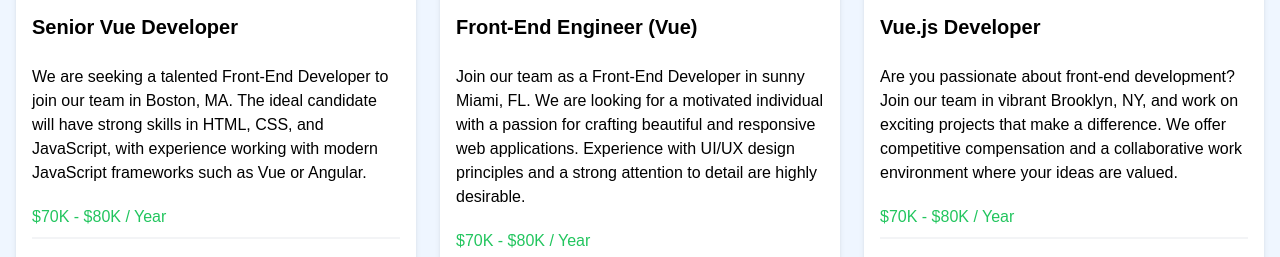
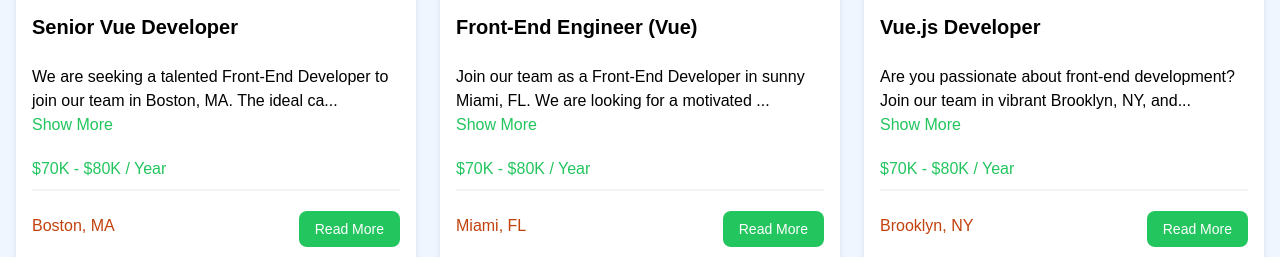
Before and after one commit to griminir/vue-learning, a Vue app: page / in a window 1280 px wide. Shown: the part 520-777 px from the top of the page. Built offline with nearby package versions, Linux system fonts and the light colour scheme.

Commit message:
worked with computed to change stuff based on ref values

```diff
--- a/src/components/JobListing.vue
+++ b/src/components/JobListing.vue
@@ -1,9 +1,24 @@
 <script setup>
-import { defineProps } from 'vue';
+import { defineProps, ref, computed } from 'vue';
 
-defineProps({
+const props = defineProps({
   job: Object,
 });
+
+const showFullDescription = ref(false);
+
+const toggleFullDescription = () => {
+  showFullDescription.value = !showFullDescription.value;
+};
+
+const shortDescription = computed(() => {
+  let description = props.job.description;
+  if (!showFullDescription.value){
+    description = description.substring(0, 90) + '...';
+  }
+  return description;
+});
+
 </script>
 
 <template>
@@ -15,7 +30,12 @@ defineProps({
               </div>
 
               <div class="mb-5">
-                {{ job.description }}
+                {{ shortDescription }}
+                <button
+                  @click="toggleFullDescription"
+                  class="text-green-500 hover:text-green-600">
+                  {{ showFullDescription ? 'Show Less' : 'Show More' }}
+                </button>
               </div>
 
               <h3 class="text-green-500 mb-2">{{ job.salary }} / Year</h3>
```
